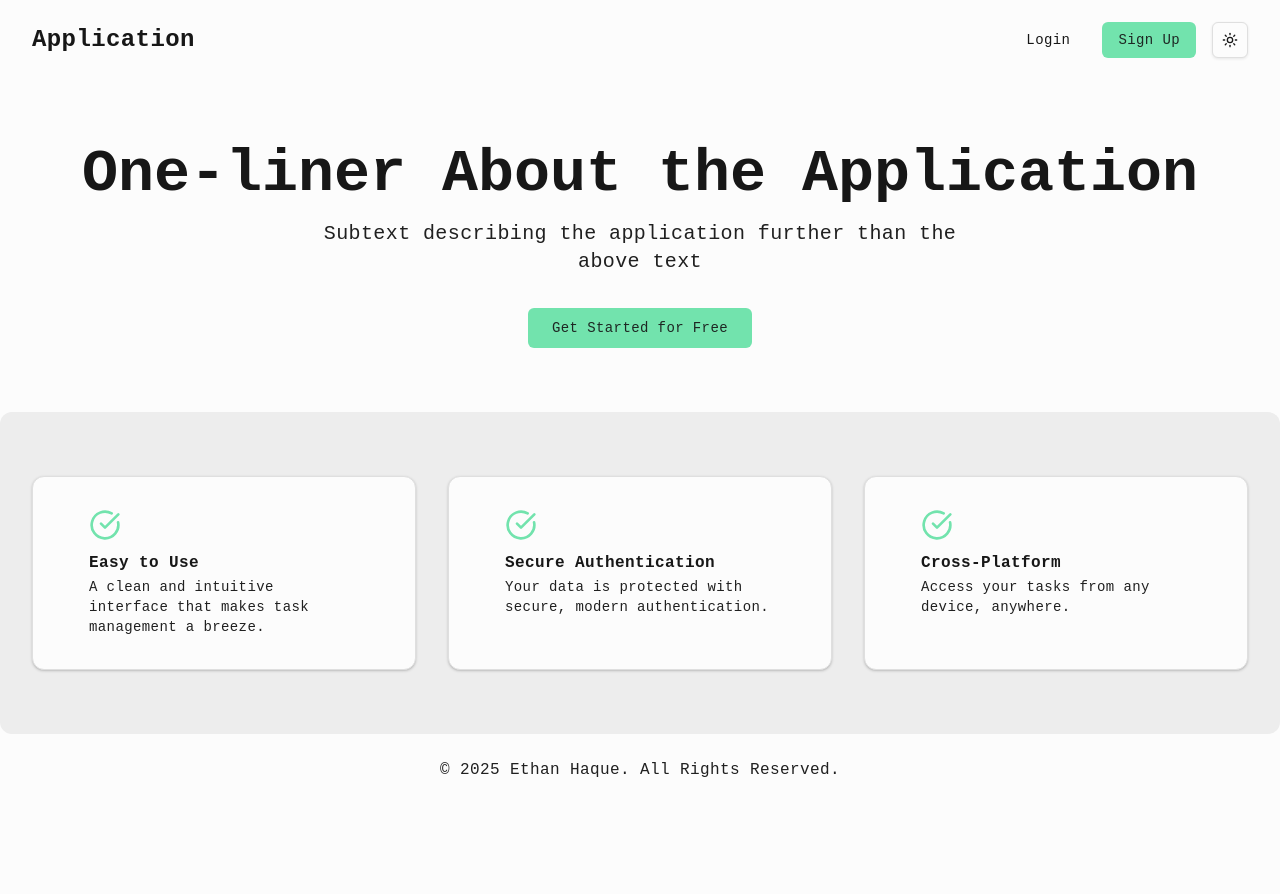
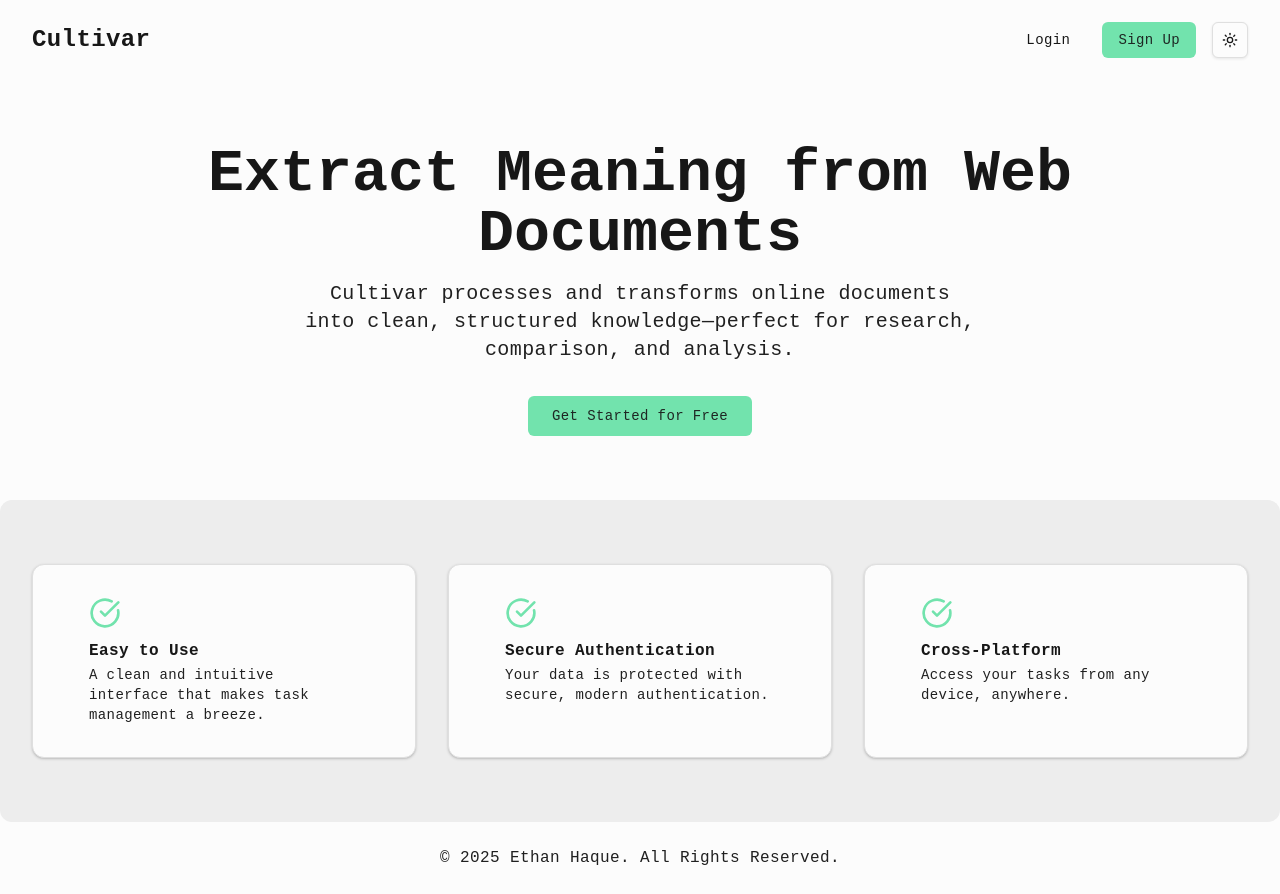
Before and after one commit to EthanHaque/garden_app, a React (Vite) app in the folder packages/client/: page / in a window 1280 px wide. Before the commit the page ends 806 px from the top, so only its background shows below. Built offline with nearby package versions, Linux system fonts and the light colour scheme; no server answers.

Commit message:
feat: update name and home page content

```diff
--- a/packages/client/index.html
+++ b/packages/client/index.html
@@ -4,7 +4,7 @@
         <meta charset="UTF-8" />
         <link rel="icon" type="image/svg+xml" href="/vite.svg" />
         <meta name="viewport" content="width=device-width, initial-scale=1.0" />
-        <title>Application</title>
+        <title>Cultivar</title>
     </head>
     <body>
         <div id="root"></div>
--- a/packages/client/src/pages/LandingPage.tsx
+++ b/packages/client/src/pages/LandingPage.tsx
@@ -43,7 +43,7 @@ export function LandingPage() {
         <div ref={container} className="flex flex-col min-h-screen bg-background">
             <header className="container mx-auto px-4 sm:px-6 lg:px-8 h-20 flex items-center justify-between">
                 <h1 className="text-xl sm:text-2xl font-bold">
-                    <Link to="/">Application</Link>
+                    <Link to="/">Cultivar</Link>
                 </h1>
                 <nav className="flex items-center gap-x-2 sm:gap-x-4">
                     <Button asChild variant="ghost" className="sm:size-auto">
@@ -59,10 +59,11 @@ export function LandingPage() {
             <main className="flex-grow flex items-center py-12 sm:py-16">
                 <div className="container mx-auto px-4 sm:px-6 lg:px-8 text-center">
                     <h2 className="text-3xl sm:text-4xl md:text-6xl font-extrabold tracking-tight text-foreground mb-4">
-                        One-liner About the Application
+                        Extract Meaning from Web Documents
                     </h2>
                     <p className="max-w-2xl mx-auto text-base sm:text-lg md:text-xl text-muted-foreground mb-8">
-                        Subtext describing the application further than the above text
+                        Cultivar processes and transforms online documents into clean, structured knowledge—perfect for
+                        research, comparison, and analysis.
                     </p>
                     <Button asChild size="lg">
                         <Link to="/signup">Get Started for Free</Link>
```
